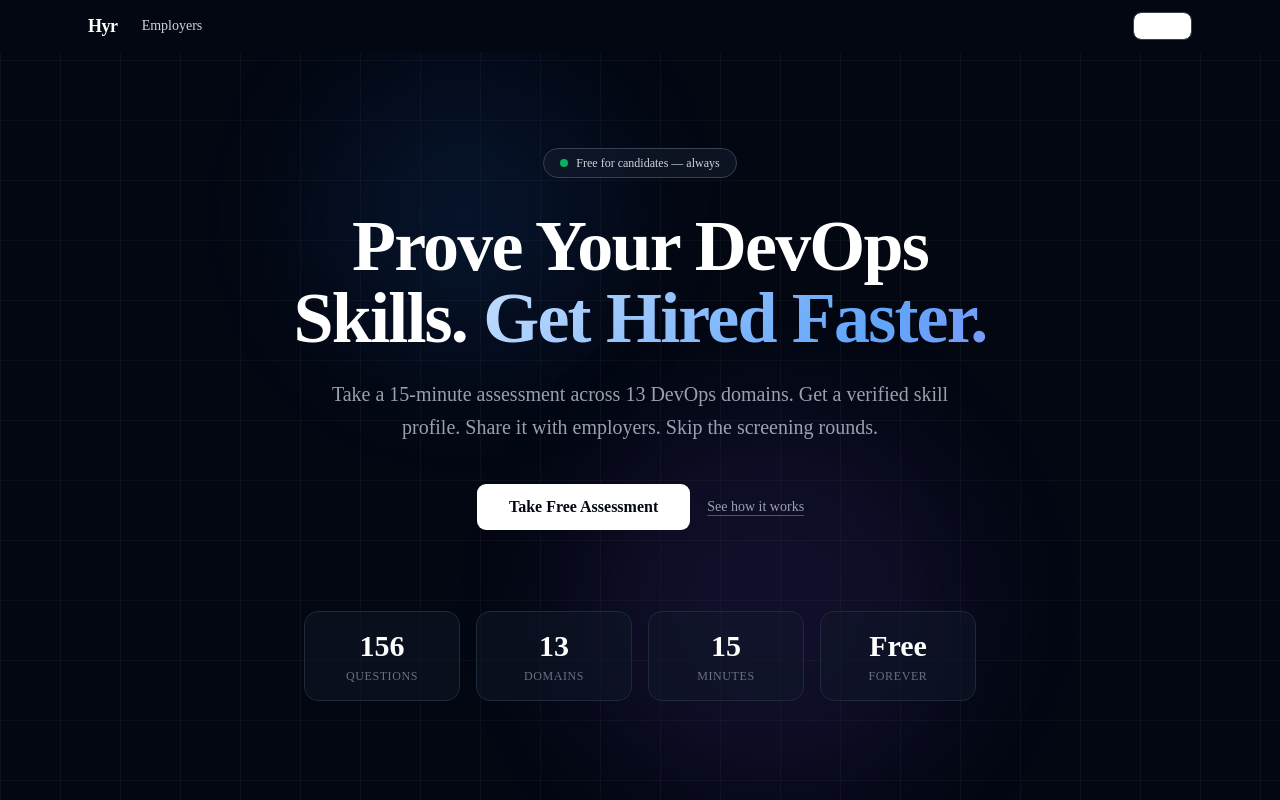
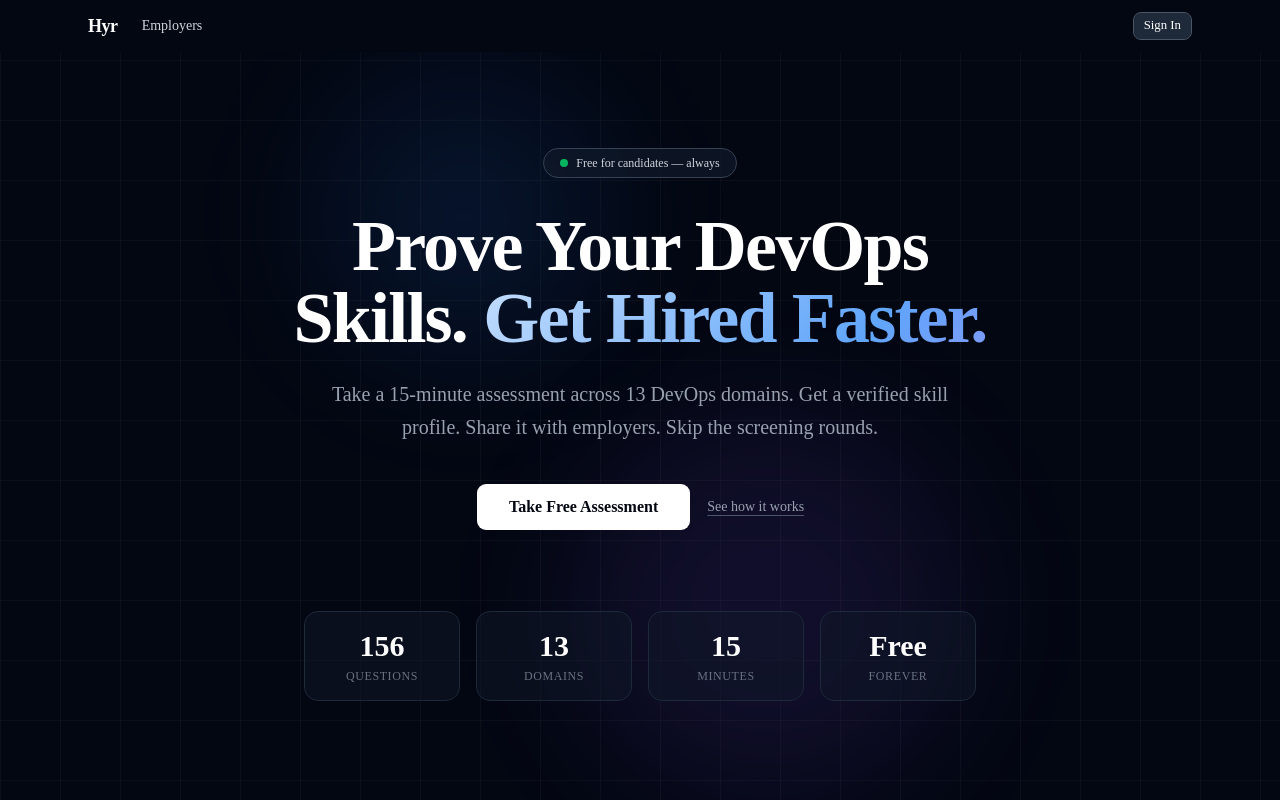
Before and after one commit to swahaj12/hyr, a Next.js app: page / in a window 1280 px wide. Shown: the top 800 px of the page. Built offline with nearby package versions, Linux system fonts and the light colour scheme; no server answers.

Commit message:
Fix navbar button visibility — add explicit background and text colors
Made-with: Cursor

```diff
--- a/src/components/navbar.tsx
+++ b/src/components/navbar.tsx
@@ -86,7 +86,10 @@ export function Navbar({ variant = "dark" }: { variant?: NavVariant }) {
               <Button
                 variant="outline"
                 size="sm"
-                className={isDark ? "text-white border-gray-700 hover:bg-gray-800" : ""}
+                className={isDark
+                  ? "text-white border-gray-600 bg-gray-800 hover:bg-gray-700"
+                  : "text-gray-900 border-gray-300 hover:bg-gray-100"
+                }
                 onClick={handleSignOut}
               >
                 Sign Out
@@ -94,7 +97,14 @@ export function Navbar({ variant = "dark" }: { variant?: NavVariant }) {
             </>
           ) : (
             <Link href="/auth">
-              <Button variant={isDark ? "outline" : "default"} size="sm" className={isDark ? "text-white border-gray-700 hover:bg-gray-800" : ""}>
+              <Button
+                variant={isDark ? "outline" : "default"}
+                size="sm"
+                className={isDark
+                  ? "text-white border-gray-600 bg-gray-800 hover:bg-gray-700"
+                  : ""
+                }
+              >
                 Sign In
               </Button>
             </Link>
```
